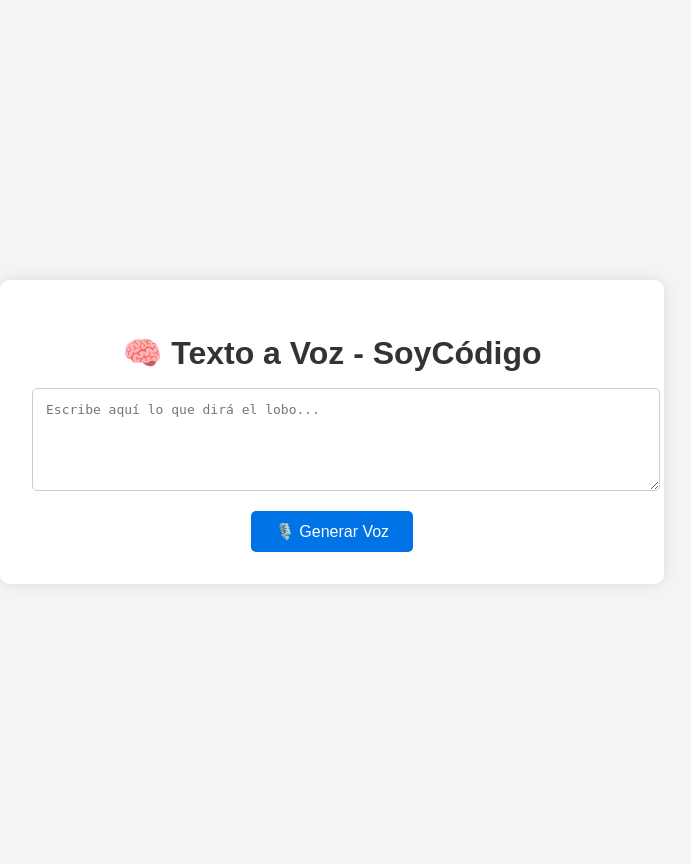
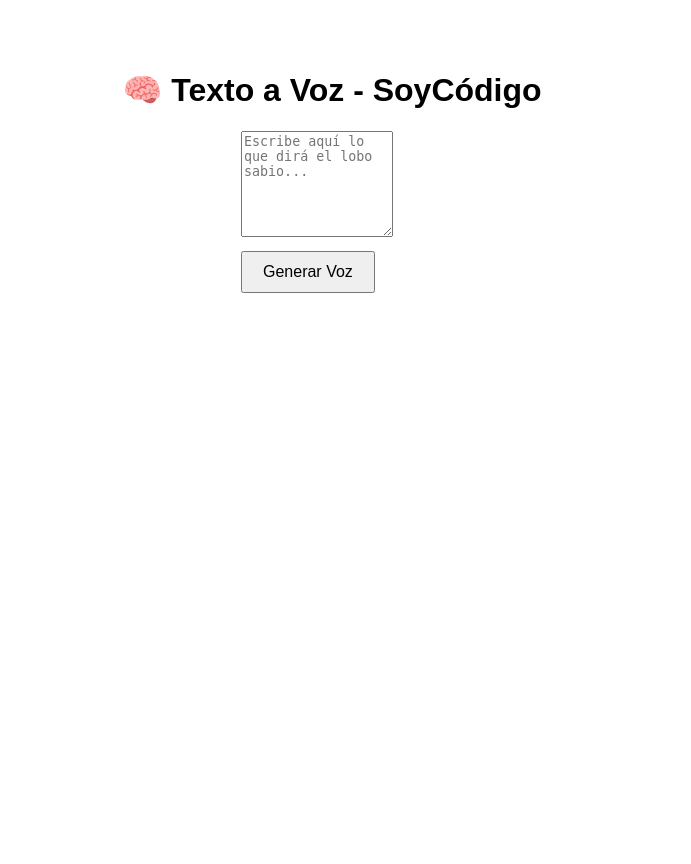
Before and after one commit to JimmyMalla/web-tts, a Flask app: page / in a window 1280 px wide. Shown: the whole page, without its empty margins (308-999 px from the left). After the commit the page ends 293 px from the top, so only its background shows below. Run offline with Flask 3, Linux system fonts and the light colour scheme.

Commit message:
Update index.html

```diff
--- a/templates/index.html
+++ b/templates/index.html
@@ -2,89 +2,44 @@
 <html lang="es">
 <head>
   <meta charset="UTF-8">
-  <meta name="viewport" content="width=device-width, initial-scale=1.0">
-  <title>Texto a Voz - SoyCódigo</title>
+  <title>Texto a Voz SoyCódigo</title>
   <style>
     body {
       font-family: Arial, sans-serif;
-      background-color: #f4f4f4;
       display: flex;
       flex-direction: column;
       align-items: center;
-      justify-content: center;
-      min-height: 100vh;
-      margin: 0;
-      padding: 2em;
-    }
-    .container {
-      background-color: #fff;
-      padding: 2em;
-      border-radius: 10px;
-      box-shadow: 0 0 15px rgba(0, 0, 0, 0.1);
-      width: 100%;
-      max-width: 600px;
-      text-align: center;
+      margin-top: 50px;
     }
     textarea {
-      width: 100%;
-      padding: 1em;
-      font-size: 1em;
-      border-radius: 5px;
-      border: 1px solid #ccc;
-      resize: vertical;
+      width: 80%;
+      max-width: 600px;
+      height: 100px;
     }
     button {
-      margin-top: 1em;
-      padding: 0.7em 1.5em;
-      font-size: 1em;
-      color: white;
-      background-color: #0073e6;
-      border: none;
-      border-radius: 5px;
-      cursor: pointer;
-    }
-    button:hover {
-      background-color: #005bb5;
-    }
-    h1 {
-      color: #333;
-      margin-bottom: 0.5em;
-    }
-    h2 {
-      margin-top: 1.5em;
-      color: #555;
+      margin-top: 10px;
+      padding: 10px 20px;
+      font-size: 16px;
     }
     audio {
-      width: 100%;
-      margin-top: 1em;
-    }
-    a {
-      display: inline-block;
-      margin-top: 0.5em;
-      color: #0073e6;
-      text-decoration: none;
-    }
-    a:hover {
-      text-decoration: underline;
+      margin-top: 20px;
     }
   </style>
 </head>
 <body>
-  <div class="container">
   <h1>🧠 Texto a Voz - SoyCódigo</h1>
   <form method="POST">
-      <textarea name="texto" rows="5" placeholder="Escribe aquí lo que dirá el lobo..." required></textarea><br>
-      <button type="submit">🎙️ Generar Voz</button>
+    <textarea name="texto" placeholder="Escribe aquí lo que dirá el lobo sabio..." required></textarea><br>
+    <button type="submit">Generar Voz</button>
   </form>
 
-    {% if audio %}
-      <h2>✅ Audio generado:</h2>
+  {% if audio_file %}
+    <h2>✅ Voz generada:</h2>
     <audio controls>
-        <source src="{{ url_for('static', filename='audios/' ~ audio) }}" type="audio/wav">
+      <source src="{{ url_for('static', filename='audios/' + audio_file) }}" type="audio/mp3">
       Tu navegador no soporta audio.
-      </audio>
-      <a href="{{ url_for('download_file', filename=audio) }}">📥 Descargar Audio</a>
+    </audio><br>
+    <a href="{{ url_for('descargar_audio', filename=audio_file) }}">📥 Descargar Audio</a>
   {% endif %}
-  </div>
 </body>
 </html>
```
Lines whose indentation alone changed are shown as unchanged.
